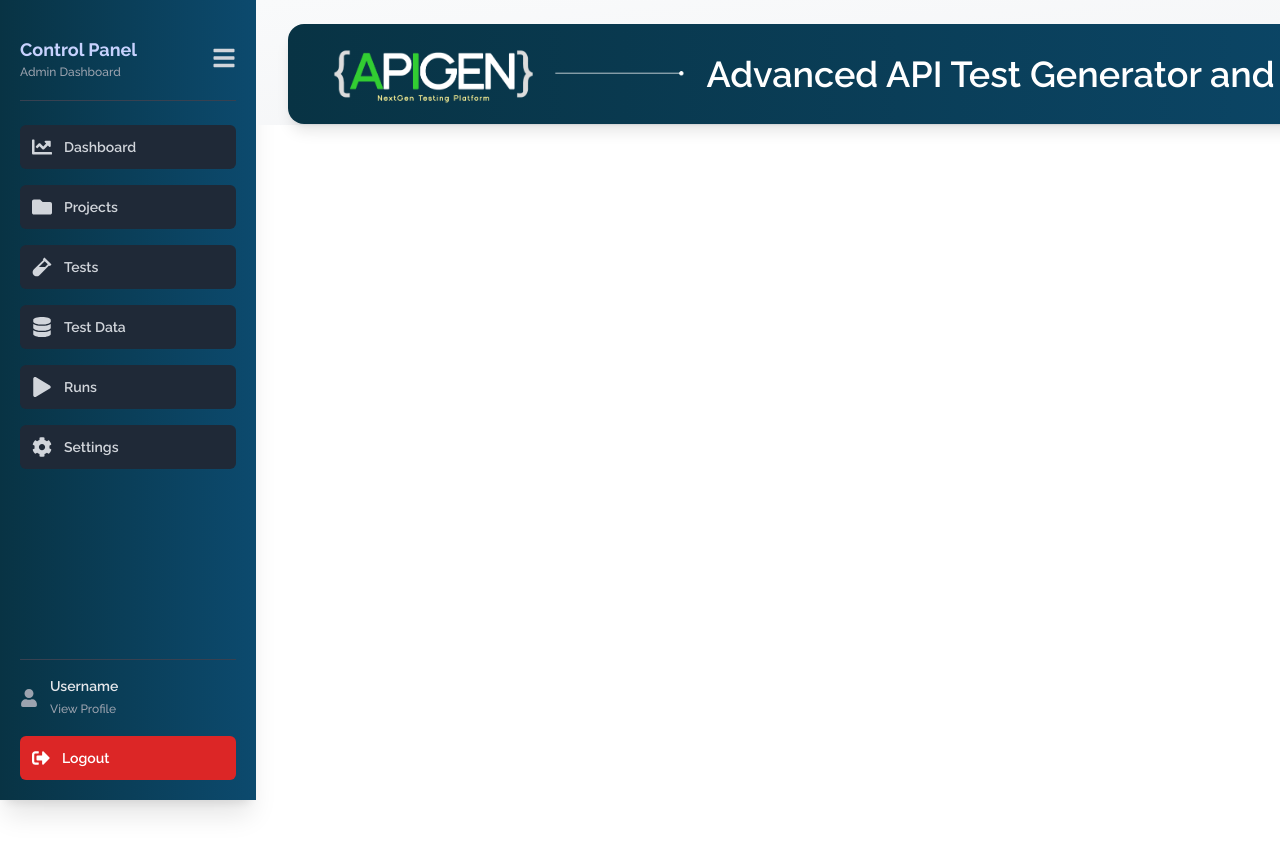
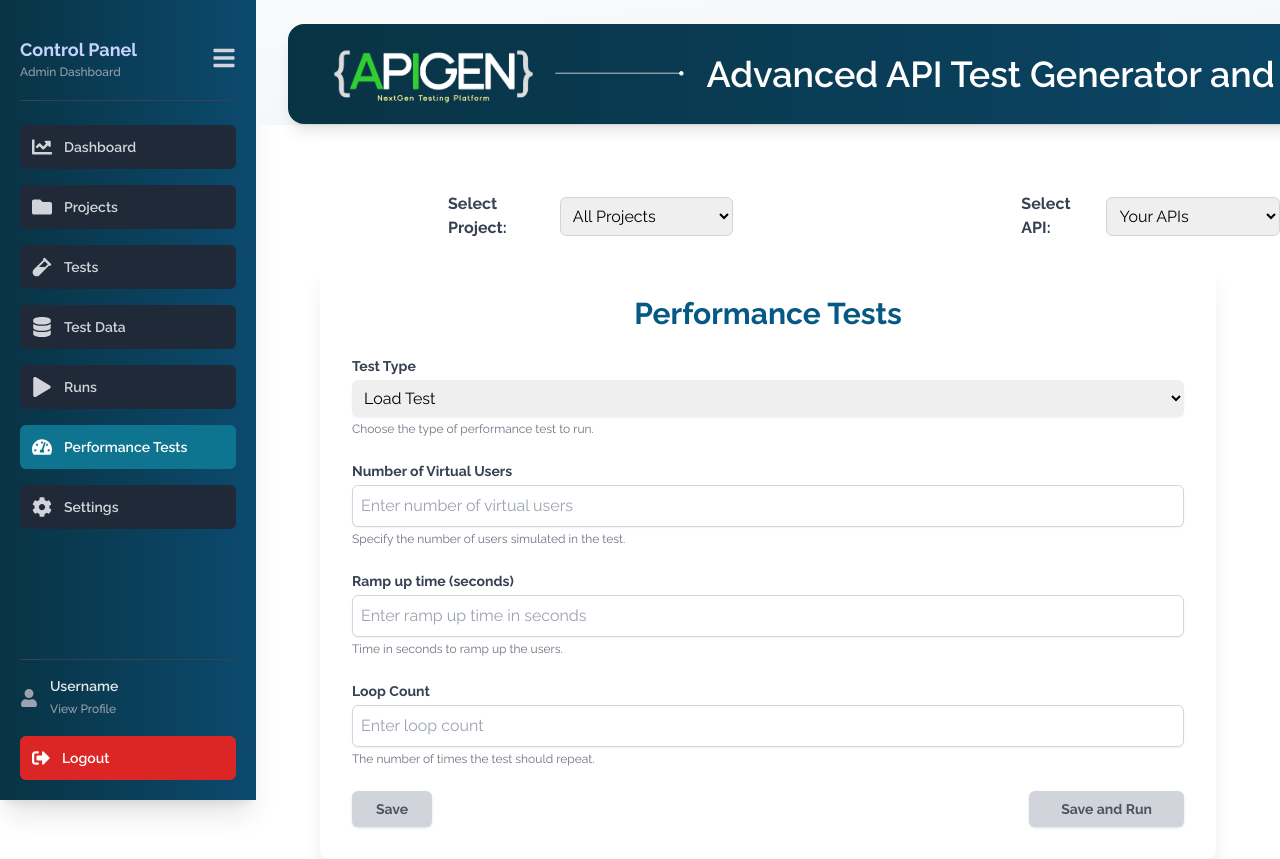
Before and after one commit to soilsoftcodebase/apigen, a React (Vite) app: page /performance-tests in a window 1280 px wide. Before the commit the page ends 800 px from the top, so only its background shows below. Built offline with nearby package versions, Linux system fonts and the light colour scheme; sample sign-in values are in the browser's storage.

Commit message:
Changes By Durgesh

```diff
--- a/src/App.jsx
+++ b/src/App.jsx
@@ -20,6 +20,7 @@ import SavedProjects from "./components/YourProjects";
 import PopupForm from "./components/PopupForm";
 import GenerateTestCaseTable from "./components/GenerateTestCaseTable";
 import TestData from "./Pages/TestData";
+import PerformanceTestForm from "./components/PerformanceTestsForm";
 
 const App = () => {
   const [isAuthenticated, setIsAuthenticated] = useState(
@@ -110,6 +111,10 @@ const App = () => {
               element={isAuthenticated ? <Runs /> : <Navigate to="/" />}
             />
             <Route
+              path="/performance-tests"
+              element={isAuthenticated ? <PerformanceTestForm /> : <Navigate to="/" />}
+            />
+            <Route
               path="/GenerateTestCaseTable"
               element={
                 isAuthenticated ? (
--- /dev/null
+++ b/src/Pages/PerformanceTestsPage.jsx
@@ -0,0 +1,13 @@
+import React from 'react'
+import PerformanceTestForm from '../components/PerformanceTestsForm'
+
+const PerformanceTestsPage = () => {
+  return (
+      <div>
+
+      <PerformanceTestForm/>
+    </div>
+  )
+}
+
+export default PerformanceTestsPage
--- /dev/null
+++ b/src/components/PerformanceTestsForm.jsx
@@ -0,0 +1,259 @@
+import React, { useState } from "react";
+
+const PerformanceTestForm = () => {
+  const [formData, setFormData] = useState({
+    testType: "Load Test",
+    virtualUsers: "",
+    rampUpTime: "",
+    loopCount: "",
+  });
+
+  const [errors, setErrors] = useState({
+    virtualUsers: false,
+    rampUpTime: false,
+    loopCount: false,
+  });
+
+  const [isModalOpen, setIsModalOpen] = useState(false);
+
+  const handleChange = (e) => {
+    const { name, value } = e.target;
+
+    if (name === "testType") {
+      setFormData((prevData) => ({ ...prevData, [name]: value }));
+      return;
+    }
+
+    if (value === "" || /^[0-9]+$/.test(value)) {
+      setFormData((prevData) => ({ ...prevData, [name]: value }));
+      setErrors((prevErrors) => ({ ...prevErrors, [name]: false }));
+    } else {
+      setErrors((prevErrors) => ({ ...prevErrors, [name]: true }));
+    }
+  };
+
+  const handleSave = () => {
+    alert("Settings saved!");
+  };
+
+  const handleSaveAndRun = () => {
+    setIsModalOpen(true);
+  };
+
+  const confirmSaveAndRun = () => {
+    setIsModalOpen(false);
+    alert("Settings saved and performance test started!");
+  };
+
+  const isFormValid =
+    formData.virtualUsers && formData.rampUpTime && formData.loopCount && !Object.values(errors).includes(true);
+
+  return (
+    <div className='mt-48'>
+        <div className="mb-6 flex items-center ml-48">
+        <label className="font-bold text-gray-700">Select Project:</label>
+        <select
+          // value={selectedProject}
+          // onChange={handleProjectChange}
+          className="p-2 border border-gray-300 w-48 rounded-md ml-3">
+          <option value="All Projects">All Projects</option>
+          {/* {projects.map((project) => (
+            <option key={project.id} value={project.projectName}>
+              {project.projectName}
+            </option>
+          ))} */}
+        </select>
+        <label className="font-bold text-gray-700 ml-72">Select API:</label>
+        <select
+          // value={selectedProject}
+          // onChange={handleProjectChange}
+          className="p-2 border border-gray-300 w-48 rounded-md ml-3">
+          <option value="Your APIs">Your APIs</option>
+          {/* {projects.map((project) => (
+            <option key={project.id} value={project.projectName}>
+              {project.projectName}
+            </option>
+          ))} */}
+        </select>
+      </div>
+
+    <div className="p-8 bg-white shadow-xl rounded-lg max-w-4xl mx-auto">
+
+      <h1 className="text-3xl font-bold mb-6 text-sky-800 animate-fade-in flex justify-center">
+        Performance Tests
+      </h1>
+
+      <form className="space-y-6">
+        {/* Test Type */}
+        <div className="animate-slide-up">
+          <label
+            htmlFor="testType"
+            className="block text-sm font-bold text-gray-700"
+          >
+            Test Type
+          </label>
+          <select
+            id="testType"
+            name="testType"
+            value={formData.testType}
+            onChange={handleChange}
+            className="mt-1 block w-full rounded-md border-gray-300 shadow-sm p-2 focus:ring-indigo-500 focus:border-indigo-500 transition duration-300"
+          >
+            <option>Load Test</option>
+            <option>Stress Test</option>
+            <option>Spike Test</option>
+          </select>
+          <p className="text-xs  text-gray-500 mt-1">
+            Choose the type of performance test to run.
+          </p>
+        </div>
+
+        {/* Virtual Users */}
+        <div className="animate-slide-up">
+          <label
+            htmlFor="virtualUsers"
+            className="block text-sm font-bold text-gray-700"
+          >
+            Number of Virtual Users
+          </label>
+          <input
+            type="number"
+            id="virtualUsers"
+            name="virtualUsers"
+            value={formData.virtualUsers}
+            onChange={handleChange}
+            className={`mt-1 block w-full rounded-md border ${
+              errors.virtualUsers ? "border-red-500" : "border-gray-300"
+            } p-2 shadow-sm focus:ring-indigo-500 focus:border-indigo-500 transition-transform duration-300 focus:scale-105`}
+            placeholder="Enter number of virtual users"
+          />
+          {errors.virtualUsers && (
+            <p className="text-red-500 text-sm mt-1">
+              Please enter a valid integer.
+            </p>
+          )}
+          <p className="text-xs text-gray-500 mt-1">
+            Specify the number of users simulated in the test.
+          </p>
+        </div>
+
+        {/* Ramp Up Time */}
+        <div className="animate-slide-up">
+          <label
+            htmlFor="rampUpTime"
+            className="block text-sm font-bold text-gray-700"
+          >
+            Ramp up time (seconds)
+          </label>
+          <input
+            type="number"
+            id="rampUpTime"
+            name="rampUpTime"
+            value={formData.rampUpTime}
+            onChange={handleChange}
+            className={`mt-1 block w-full rounded-md border ${
+              errors.rampUpTime ? "border-red-500" : "border-gray-300"
+            } p-2 shadow-sm focus:ring-indigo-500 focus:border-indigo-500 transition-transform duration-300 focus:scale-105`}
+            placeholder="Enter ramp up time in seconds"
+          />
+          {errors.rampUpTime && (
+            <p className="text-red-500 text-sm mt-1">
+              Please enter a valid integer.
+            </p>
+          )}
+          <p className="text-xs text-gray-500 mt-1">
+            Time in seconds to ramp up the users.
+          </p>
+        </div>
+
+        {/* Loop Count */}
+        <div className="animate-slide-up">
+          <label
+            htmlFor="loopCount"
+            className="block text-sm font-bold text-gray-700"
+          >
+            Loop Count
+          </label>
+          <input
+            type="number"
+            id="loopCount"
+            name="loopCount"
+            value={formData.loopCount}
+            onChange={handleChange}
+            className={`mt-1 block w-full rounded-md border ${
+              errors.loopCount ? "border-red-500" : "border-gray-300"
+            } p-2 shadow-sm focus:ring-indigo-500 focus:border-indigo-500 transition-transform duration-300 focus:scale-105`}
+            placeholder="Enter loop count"
+          />
+          {errors.loopCount && (
+            <p className="text-red-500 text-sm mt-1">
+              Please enter a valid integer.
+            </p>
+          )}
+          <p className="text-xs text-gray-500 mt-1">
+            The number of times the test should repeat.
+          </p>
+        </div>
+
+        {/* Buttons */}
+        <div className="flex justify-between items-center">
+          <button
+            type="button"
+            onClick={handleSave}
+            disabled={!isFormValid}
+            className={`px-6 py-2 text-sm font-bold rounded-md shadow transform hover:scale-105 ${
+              isFormValid
+                ? "bg-gray-500 text-white hover:bg-gray-600"
+                : "bg-gray-300 text-gray-600 cursor-not-allowed"
+            } transition-all duration-200`}
+          >
+            Save
+          </button>
+          <button
+            type="button"
+            onClick={handleSaveAndRun}
+            disabled={!isFormValid}
+            className={`px-8 py-2 text-sm font-bold rounded-md shadow transform hover:scale-105 ${
+              isFormValid
+                ? "bg-teal-600 text-white hover:bg-teal-700"
+                : "bg-gray-300 text-gray-600 cursor-not-allowed"
+            } transition-all duration-200`}
+          >
+            Save and Run
+          </button>
+        </div>
+      </form>
+
+      {/* Modal for Save and Run Confirmation */}
+      {isModalOpen && (
+        <div className="fixed inset-0 bg-black bg-opacity-50 flex items-center justify-center">
+          <div className="bg-white rounded-lg p-6 shadow-lg max-w-sm w-full">
+            <h2 className="text-lg font-bold text-gray-800">
+              Confirm Save and Run
+            </h2>
+            <p className="text-sm text-gray-600 mt-2">
+              Are you sure you want to save the settings and start the test?
+            </p>
+            <div className="mt-4 flex justify-end space-x-4">
+              <button
+                onClick={() => setIsModalOpen(false)}
+                className="px-4 py-2 bg-gray-500 text-white rounded-md hover:bg-gray-600"
+              >
+                Cancel
+              </button>
+              <button
+                onClick={confirmSaveAndRun}
+                className="px-4 py-2 bg-sky-700 text-white rounded-md hover:bg-sky-900"
+              >
+                Confirm
+              </button>
+            </div>
+          </div>
+        </div>
+      )}
+    </div>
+    </div>
+  );
+};
+
+export default PerformanceTestForm;
--- a/src/components/Sidebar.jsx
+++ b/src/components/Sidebar.jsx
@@ -10,6 +10,7 @@ import {
   FaCog,
   FaUser,
   FaSignOutAlt,
+  FaTachometerAlt, // Importing a new icon for "Performance Tests"
 } from "react-icons/fa";
 
 const SidebarComponent = ({ onLogout }) => {
@@ -27,6 +28,7 @@ const SidebarComponent = ({ onLogout }) => {
     { name: "Tests", path: "/tests", icon: <FaVial /> },
     { name: "Test Data", path: "/testdata", icon: <FaDatabase /> },
     { name: "Runs", path: "/runs", icon: <FaPlay /> },
+    { name: "Performance Tests", path: "/performance-tests", icon: <FaTachometerAlt /> }, // New menu item
     { name: "Settings", path: "/settings", icon: <FaCog /> },
   ];
 
```
